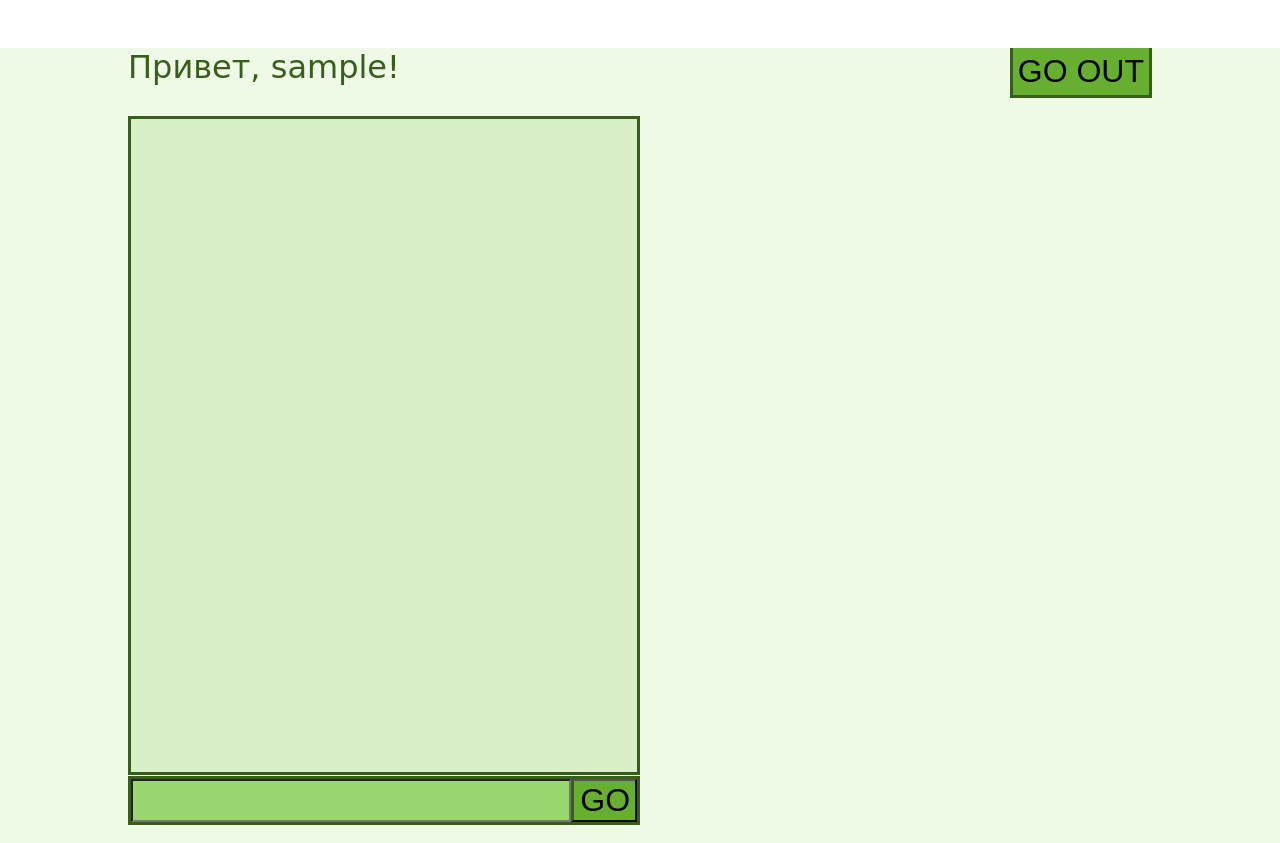
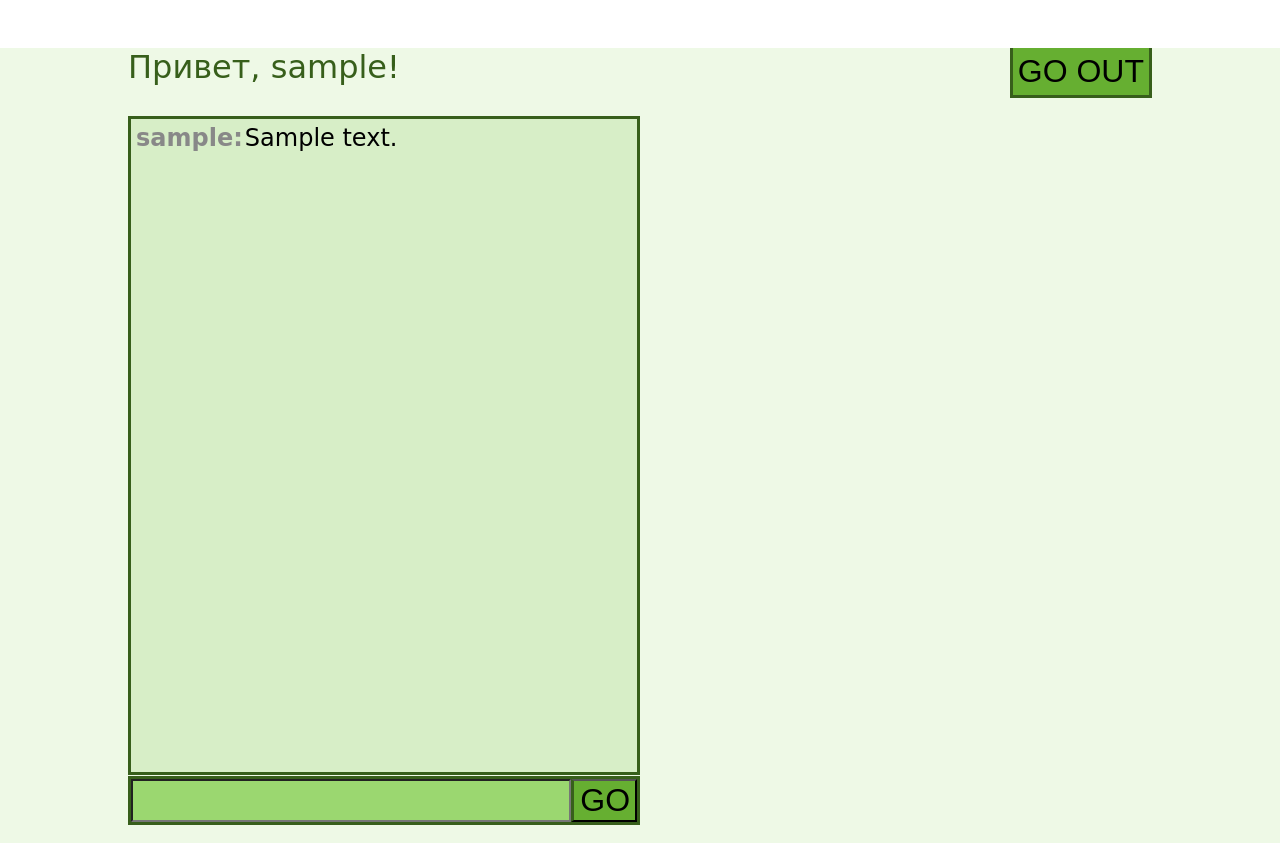
Before and after one commit to PabloTheSalad/lowchat, a Django app: page /chat/ in a window 1280 px wide. Shown: the top 843 px of the page. Run offline with Django 3.2, Linux system fonts and the light colour scheme; a user stored in the database is signed in; tables that the repository leaves empty hold one stand-in row (values such as "Sample post"); some libraries are stand-ins or nearby versions.

Commit message:
Add style in p

```diff
--- a/chat/templates/chat/chat.html
+++ b/chat/templates/chat/chat.html
@@ -22,9 +22,7 @@
 				<div class="chat__main-frame">
 					{% for message in messages %}
 	   					<div class="chat__user-text">
-	   						<style style="color:{{ message.user.features.namecolor }}">
-	   							<p class="chat__user-name">{{ message.user.username }}:<span class="chat__user-message">{{ message.text }}</span></p>
-	   						</style>
+	   						<p class="chat__user-name" style="color:{{ message.user.features.namecolor }}">{{ message.user.username }}:<span class="chat__user-message">{{ message.text }}</span></p>
 	   					</div>
 					{% endfor %}
 				</div>
```
